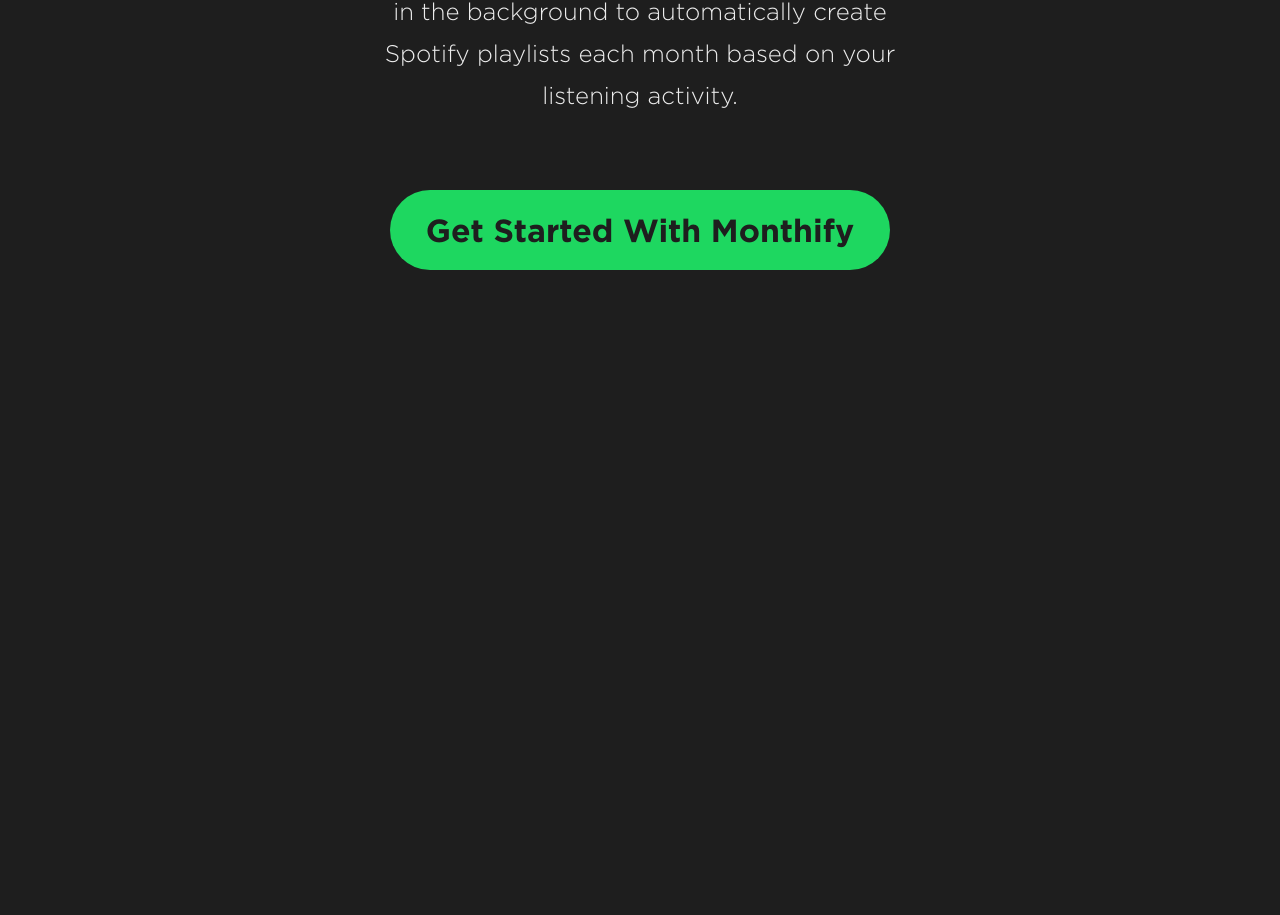
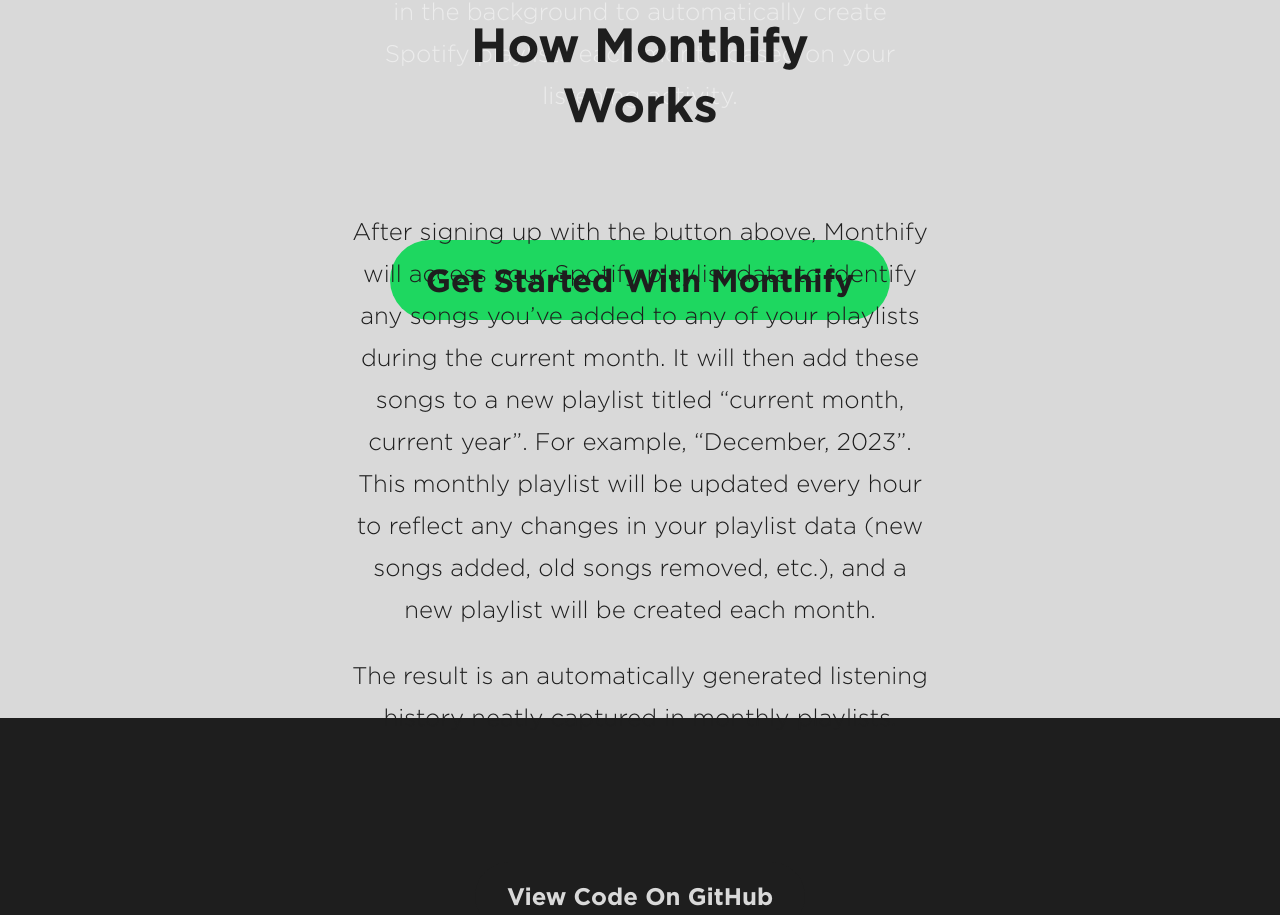
Before and after one commit to zaneHarrison/monthify-app, a Next.js app in the folder client/: page / in a window 1280 px wide. Shown: the part 682-1597 px from the top of the page. Before the commit the page ends 952 px from the top, so only its background shows below. Built offline with nearby package versions, Linux system fonts and the light colour scheme.

Commit message:
Create learn more section of frontend

```diff
--- /dev/null
+++ b/client/src/app/components/Button.tsx
@@ -0,0 +1,23 @@
+import styles from "../styles/ButtonStyles.module.css";
+import localFont from "next/font/local";
+
+const bold = localFont({
+  src: "../../../fonts/Spotify-Font/Gotham-Bold.otf",
+});
+
+interface Props {
+  className: string;
+  text: string;
+}
+
+const SignUpButton: React.FC<Props> = ({ className, text }) => {
+  return (
+    <div id="sign-up-button">
+      <button className={styles[className]} type="button">
+        <p className={bold.className}>{text}</p>
+      </button>
+    </div>
+  );
+};
+
+export default SignUpButton;
--- a/client/src/app/components/IntroSection.tsx
+++ b/client/src/app/components/IntroSection.tsx
@@ -1,6 +1,6 @@
 import localFont from "next/font/local";
 import styles from "../styles/IntroSectionStyles.module.css";
-import { SignUpButton } from "./SignUpButton";
+import Button from "./Button";
 
 const light = localFont({
   src: "../../../fonts/Spotify-Font/Gotham-Light.otf",
@@ -12,7 +12,7 @@
 
 export function IntroSection() {
   return (
-    <div className={styles.container}>
+    <div id="intro-section" className={styles.container}>
       <div id="title-text" className={styles.titleTextContainer}>
         <h1 className={bold.className}>
           Track your monthly
@@ -27,7 +27,7 @@
           listening activity.
         </p>
       </div>
-      <SignUpButton />
+      <Button className="signUpButton" text="Get Started With Monthify" />
     </div>
   );
 }
--- /dev/null
+++ b/client/src/app/components/LearnMoreSection.tsx
@@ -0,0 +1,51 @@
+import localFont from "next/font/local";
+import styles from "../styles/LearnMoreSectionStyles.module.css";
+import Button from "./Button";
+
+const light = localFont({
+  src: "../../../fonts/Spotify-Font/Gotham-Light.otf",
+});
+
+const bold = localFont({
+  src: "../../../fonts/Spotify-Font/Gotham-Bold.otf",
+});
+
+export function LearnMoreSection() {
+  return (
+    <div id="learn-more-section" className={styles.container}>
+      <div id="title-text" className={styles.titleTextContainer}>
+        <h1 className={bold.className}>How Monthify Works</h1>
+      </div>
+      <div id="learn-more-text" className={styles.learnMoreTextContainer}>
+        <p className={light.className}>
+          After signing up with the button above, Monthify will access your
+          Spotify playlist data to identify any songs you’ve added to any of
+          your playlists during the current month. It will then add these songs
+          to a new playlist titled “current month, current year”. For example,
+          “December, 2023”. This monthly playlist will be updated every hour to
+          reflect any changes in your playlist data (new songs added, old songs
+          removed, etc.), and a new playlist will be created each month.
+        </p>
+        <p className={light.className}>
+          The result is an automatically generated listening history neatly
+          captured in monthly playlists.
+        </p>
+      </div>
+      <Button className="learnMoreButton" text="View Code On GitHub" />
+      <Button className="learnMoreButton" text="Opt-Out of Monthify" />
+      <div id="created-by-text" className={styles.createdByTextContainer}>
+        <p className={light.className}>
+          Monthify and this website were created by{" "}
+          <a href="https://www.linkedin.com/in/zane-harrison/" target="_blank">
+            Zane Harrison
+          </a>
+          . You can view his personal website{" "}
+          <a href="https://zlh-personal-site.vercel.app/" target="_blank">
+            here
+          </a>
+          .
+        </p>
+      </div>
+    </div>
+  );
+}
--- a/client/src/app/components/SignUpButton.tsx
+++ /dev/null
@@ -1,16 +0,0 @@
-import styles from "../styles/ButtonStyles.module.css";
-import localFont from "next/font/local";
-
-const bold = localFont({
-  src: "../../../fonts/Spotify-Font/Gotham-Bold.otf",
-});
-
-export function SignUpButton() {
-  return (
-    <div id="sign-up-button">
-      <button className={styles.signUpButton} type="button">
-        <p className={bold.className}>Get Started With Monthify</p>
-      </button>
-    </div>
-  );
-}
--- a/client/src/app/page.tsx
+++ b/client/src/app/page.tsx
@@ -1,9 +1,11 @@
 import { IntroSection } from "./components/IntroSection";
+import { LearnMoreSection } from "./components/LearnMoreSection";
 
 function HomePage() {
   return (
     <main>
       <IntroSection />
+      <LearnMoreSection />
     </main>
   );
 }
--- a/client/src/app/styles/ButtonStyles.module.css
+++ b/client/src/app/styles/ButtonStyles.module.css
@@ -1,5 +1,5 @@
 .signUpButton {
-  margin-top: 50px;
+  margin-top: 100px;
   background-color: #1ed760;
   border: 0;
   border-radius: 50px;
@@ -15,3 +15,21 @@
 .signUpButton:hover {
   background-color: #55ff90;
 }
+
+.learnMoreButton {
+  margin-bottom: 50px;
+  background-color: #1e1e1e;
+  border: 0;
+  border-radius: 50px;
+  height: 68px;
+  width: 330px;
+  font-size: x-large;
+  display: flex;
+  align-items: center;
+  justify-content: center;
+  color: #d9d9d9;
+}
+
+.learnMoreButton:hover {
+  background-color: #434343;
+}
--- /dev/null
+++ b/client/src/app/styles/LearnMoreSectionStyles.module.css
@@ -0,0 +1,31 @@
+.container {
+  height: 100vh;
+  width: 100vw;
+  background-color: #d9d9d9;
+  color: #1e1e1e;
+  display: flex;
+  flex-direction: column;
+  align-items: center;
+}
+
+.titleTextContainer {
+  margin-top: 8vh;
+  width: 30vw;
+  font-size: x-large;
+  text-align: center;
+  line-height: 1.25;
+}
+
+.learnMoreTextContainer {
+  margin-top: 20px;
+  margin-bottom: 100px;
+  width: 45vw;
+  font-size: x-large;
+  text-align: center;
+  line-height: 1.75;
+}
+
+.createdByTextContainer {
+  margin-top: 100px;
+  font-size: x-large;
+}
```
